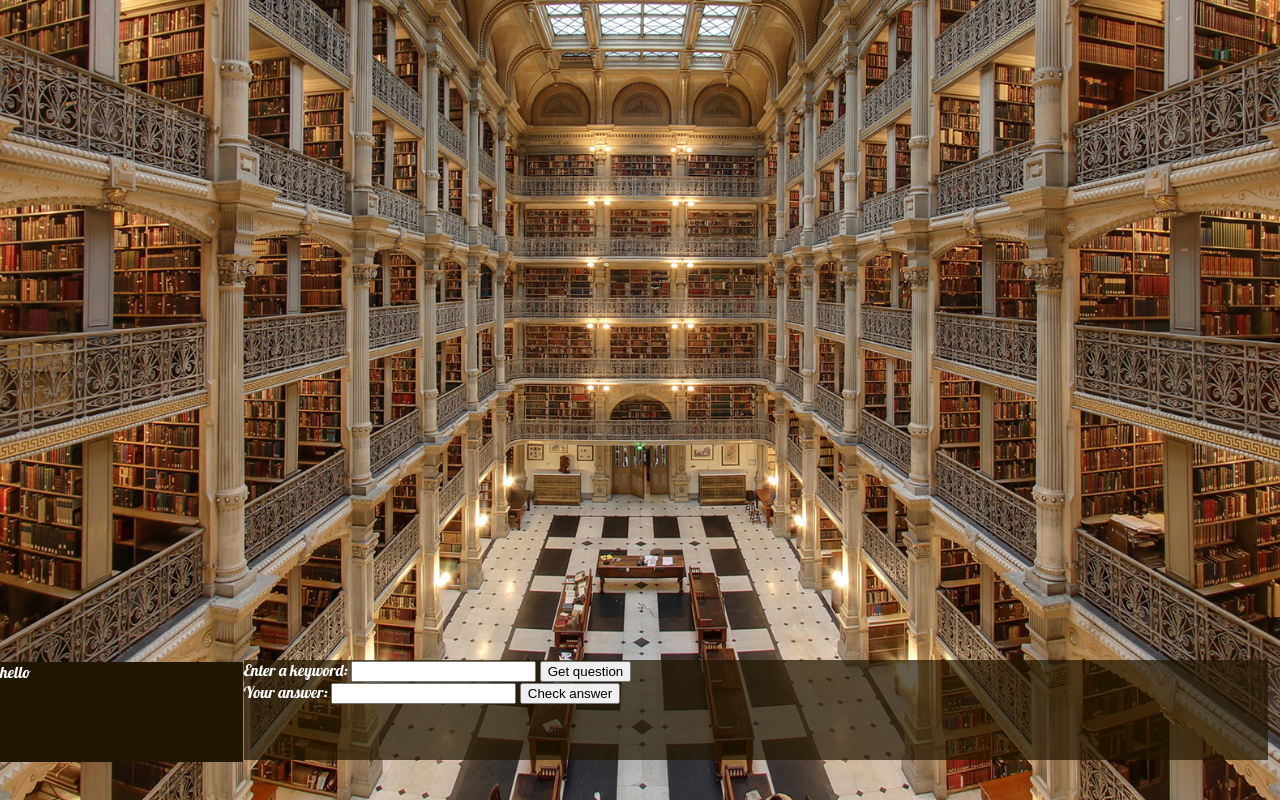
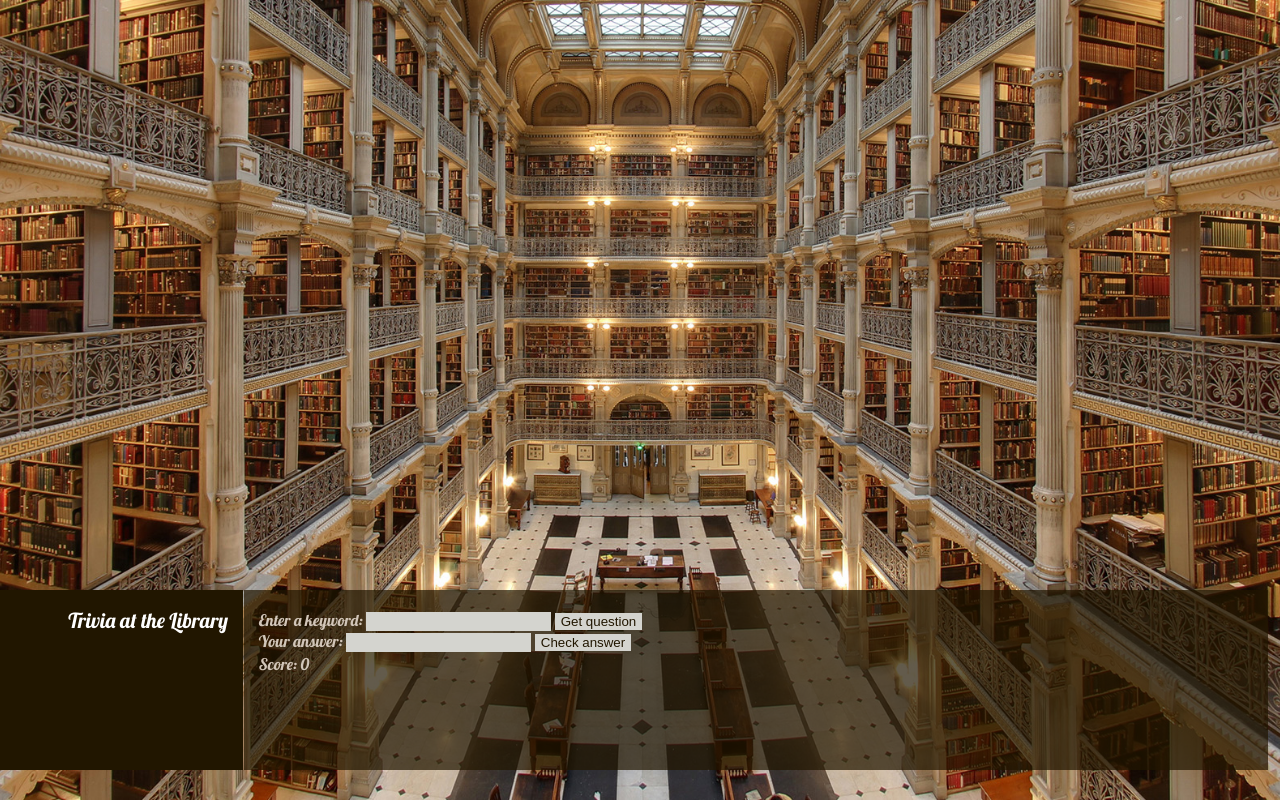
Before and after one commit to cehallen/jeopardy-angular-attempt-1, a website: page public/index.html in a window 1280 px wide. Drawn offline with Linux system fonts and the light colour scheme; files whose address does not match are found by name.

Commit message:
styled button and input basics

```diff
--- a/public/index.html
+++ b/public/index.html
@@ -2,6 +2,7 @@
 <html lang="en" ng-app="jeopardyApp">
 <head>
   <meta charset="utf-8">
+  <meta name="viewport" content="width=412">
   <title>Trivia Quizzer</title>
   <link rel="stylesheet" href="styles/app.css">
   <link href='http://fonts.googleapis.com/css?family=Lobster' rel='stylesheet' type='text/css'>
--- a/public/styles/app.css
+++ b/public/styles/app.css
@@ -10,11 +10,11 @@ body {
   font-family: 'Lobster', cursive;
 }
 .container {
-  height: 100px;
+  height: 180px;
   width: 100%;
   background: transparent;
   position: absolute;
-  bottom: 40px;
+  bottom: 30px;
   left: 0;
 }
 .section {
@@ -22,17 +22,44 @@ body {
 }
 .title-box {
   width: 19%;
-  position: relative;
-  top: -20px;
-  height: 100px;
+  height: 180px;
   background: #211600;
   color: white;
+  vertical-align: top;
+}
+.title-box div {
+  position: relative;
+  top: 17px;
+  text-align: right;
+  margin-right: 15px;
+  font-size: 1.3em;
 }
 .quiz-box {
   background: rgba(33,22,0,.7);
-  color: white;
-  height: 100px;
+  color: #D2C6B9;
+  height: 180px;
   width: 80%;
   position: relative;
   left: -3px;
 }
+.quiz-form {
+  margin-left: 15px;
+  margin-top: 20px;
+  height: 180px;
+}
+.quiz-form-top {
+  margin-bottom: 2px;
+}
+input[type="text"], textarea {
+  background-color : #D4D4CF;
+  color: #211600;
+  font-family: sans-serif, 'Lobster', cursive;
+  border: 1px #D4D4CF solid;
+  padding-left: 4px;
+}
+button {
+  background-color: #D4D4CF;
+  border: none;
+  font-family: sans-serif;
+  color: #211600;
+}
--- a/public/views/quizme.html
+++ b/public/views/quizme.html
@@ -1,9 +1,11 @@
 <div class="title-box section">
-  hello
+  <div>Trivia at the Library</div>
 </div>
 <div class="quiz-box section">
+  <div class="quiz-form">
+    <div class="quiz-form-top">
       <form>
-    Enter a keyword: <input ng-model="keyword">
+        Enter a keyword: <input type="text" ng-model="keyword">
         <button ng-click="getQAndA()">Get question</button>
       </form>
 
@@ -16,7 +18,7 @@
       </div>
 
       <form>
-    Your answer: <input ng-model='proposedAnswer'>
+        Your answer: <input type="text" ng-model='proposedAnswer'>
         <button ng-click="getAnswer()">Check answer</button>
       </form>
 
@@ -29,8 +31,11 @@
         <button type="button" ng-click="right()">Close enough</button>
         <button type="button" ng-click="wrong()">Wrong</button>
       </div>
-
-  <div ng-show="hasScore">
-    {{score}}
+    </div>
+    <div class="quiz-form-bottom">
+      <div class="quiz-score">
+        Score: <span>{{score}}</span>
       </div>
     </div>
+  </div>
+</div>
```
Lines whose indentation alone changed are shown as unchanged.
